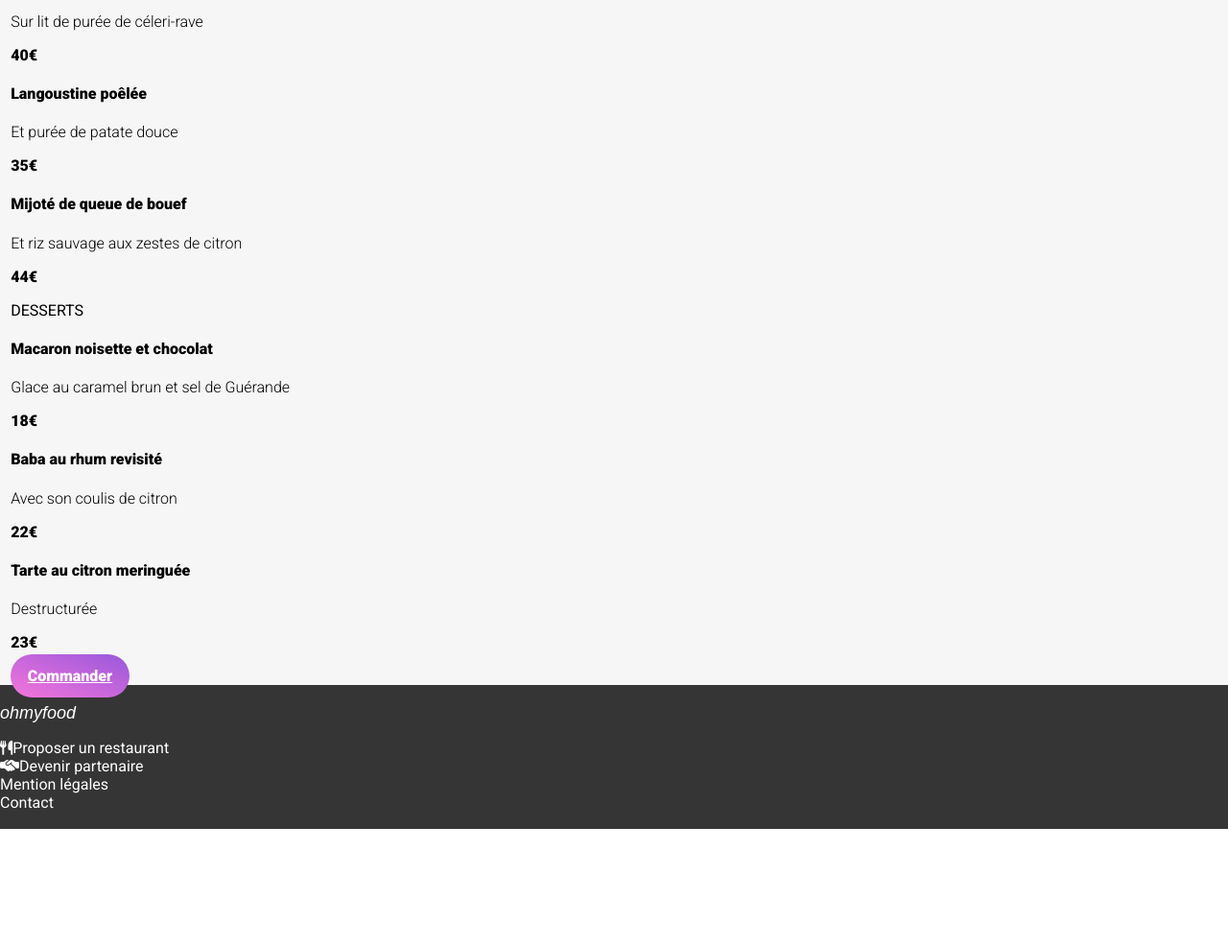
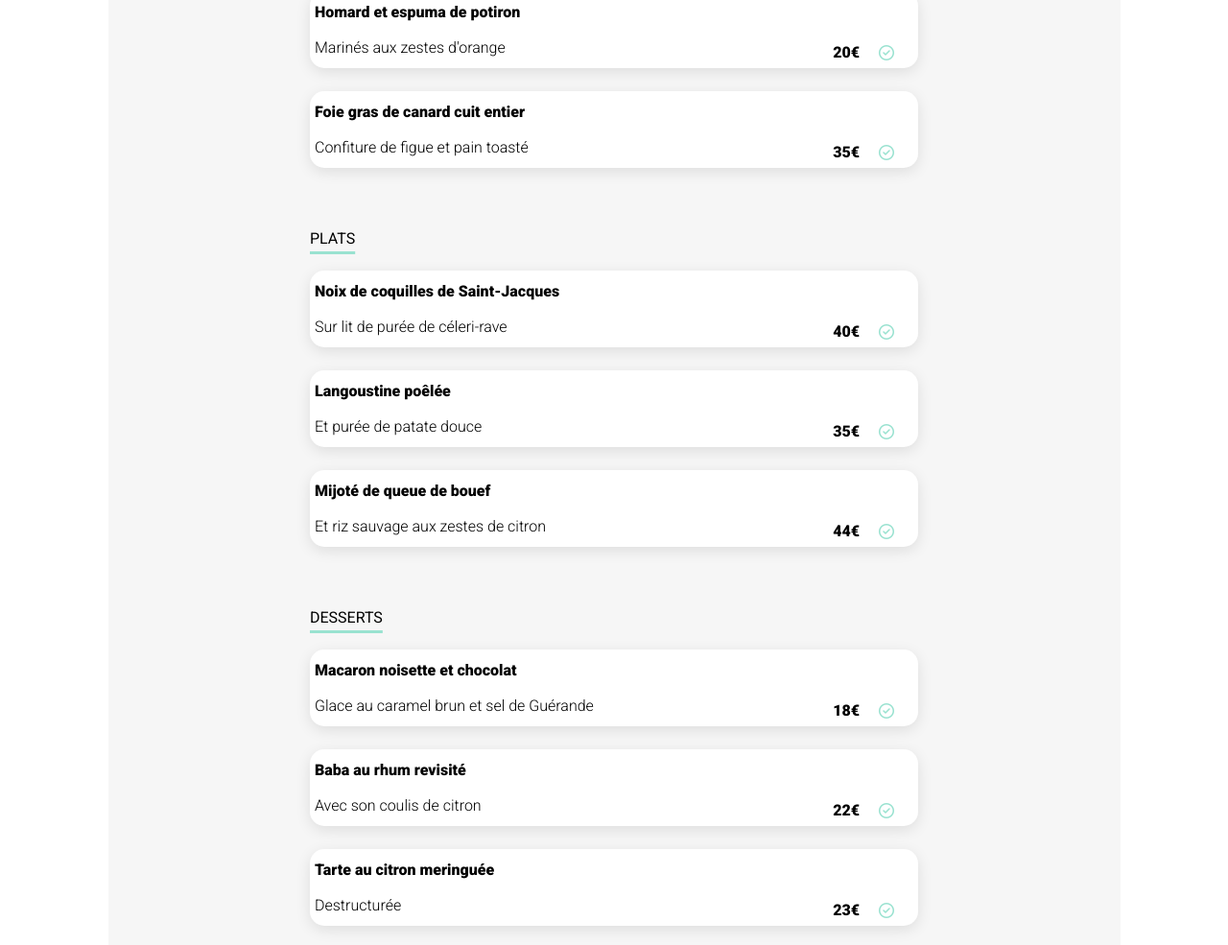
Before and after one commit to DirtyxLight/OhMyFood, a plain HTML site: page restaurants/LaNoteEchantee.html in a window 1280 px wide. Shown: the part 778-1763 px from the top of the page at 96% size. Before the commit the page ends 1642 px from the top, so only its background shows below. Drawn offline with nearby package versions, Linux system fonts and the light colour scheme; files that its build step writes are made by us from their sources; a web font is replaced by a local one.

Commit message:
Pages resto terminées+ media querries

```diff
--- a/assets/main.scss
+++ b/assets/main.scss
@@ -20,7 +20,4 @@
 
 // Pages
 @import "./sass/pages/_homepage";
-@import "./sass/pages/_delice";
-@import "./sass/pages/_note";
-@import "./sass/pages/_french";
-@import "./sass/pages/_palette";
+@import "./sass/pages/_restoPages";
--- a/assets/sass/base/_base.scss
+++ b/assets/sass/base/_base.scss
@@ -3,9 +3,14 @@ html{
 }
 
 body{
-
+    box-sizing: border-box;
     height: auto;
     margin: auto;
+}
+
+a{
+    text-decoration: none;
+    color: black;
 }
 
 h2{
@@ -15,6 +20,15 @@ h2{
 
 h3{
     margin: 0;
+}
+
+h4{
+    margin: 0;
+}
+
+.menu-name{
+    text-decoration:  underline solid $color-select-items 3px;
+    text-underline-offset: 8px;
 }
 
 ul{
@@ -36,17 +50,26 @@ ul{
     height: 50%;
     display: block;
     object-fit: cover;
-    position: relative;
+    position: absolute;
 
 }
 
+
+
 .fa-utensils{
-&::before{
-  font-size: 15px;
-}
+    &::before{
+    font-size: 15px;
+    }
 }
 .fa-handshake-angle{
     &::before{
         font-size: 11px;
     }
 }
+
+.fa-circle-check{
+    color: $color-select-items;
+    padding: 25px 20px;
+    border-radius: 0px 15px 15px 0px;
+
+}
--- a/assets/sass/base/_typography.scss
+++ b/assets/sass/base/_typography.scss
@@ -11,12 +11,16 @@ h1 {
 
 h2{
     font-family: 'Shrikhand',Arial, Helvetica, sans-serif;
-    font-style: italic;
+
     font-weight: 400;
 }
 
 p{
     font-weight: lighter;
+}
+
+.description-menu{
+    margin-top: 5px;
 }
 
 .price {
--- a/assets/sass/components/_button.scss
+++ b/assets/sass/components/_button.scss
@@ -4,4 +4,5 @@
     font-weight: bold;
     color: #ffff;
     border-radius: 25px;
+    margin-bottom: 40px;
 }
--- a/assets/sass/components/_cards.scss
+++ b/assets/sass/components/_cards.scss
@@ -18,7 +18,8 @@
         cursor: pointer;
         font-size: 20px;
         &:active{
-        background-color: $color-btn-main;
+        font-weight: 900;
+        color:$color-nbs;
         }
     }
 
--- a/assets/sass/layout/_footer.scss
+++ b/assets/sass/layout/_footer.scss
@@ -9,6 +9,7 @@ footer {
         padding-top: 1.2rem;
         font-size: 18px;
     }
+
 
     .footer-main {
         &__contact {
@@ -23,6 +24,8 @@ footer {
                 height: 100%;
             }
         }
+
+
 
         &__list {
             @media (min-width:$breakpoint-tablet) {
@@ -46,3 +49,7 @@ footer {
 
     }
 }
+.footer-menu{
+    position: relative;
+    bottom: -265px;
+}
--- a/assets/sass/pages/_french.scss
+++ /dev/null
@@ -1,15 +0,0 @@
-main{
-    width: 100%;
-    background-color: $color-back;
-    border-radius: 40px 40px 0px 0px;
-    padding-top: 3rem;
-    padding-left: 0.7rem;
-
-    .titleLike{
-        display: flex;
-        justify-content: flex-start;
-        align-items: center;
-        column-gap: 40%;
-        padding-bottom: 2.5rem;
-    }
-}
--- a/assets/sass/pages/_homepage.scss
+++ b/assets/sass/pages/_homepage.scss
@@ -33,7 +33,9 @@
         box-shadow: 0px 4px 15px rgba(0, 0, 0, 0.15);
         background-color: #F6F6F6;
         padding: 1.5rem;
-
+        @media (min-width:$breakpoint-pc){
+            width: 15rem;
+        }
 
         &:hover{
             background-color: #F5EDFF;
@@ -42,7 +44,7 @@
             color: #fff;
             border-radius: 50%;
             background-color: $color-nbs;
-            padding: 5px 8px;
+            padding: 4px 8px;
             position: absolute;
             right: 95%;
         }
--- /dev/null
+++ b/assets/sass/pages/_restoPages.scss
@@ -0,0 +1,63 @@
+main{
+    @media (min-width:$breakpoint-pc) {
+        width: 1055px;
+        margin: auto;
+        top: 330px;
+    }
+    width: 100%;
+    background-color: $color-back;
+    border-radius: 40px 40px 0px 0px;
+    padding-top: 3rem;
+    position: relative;
+    top: 265px;
+
+
+    .titleLike{
+        display: flex;
+        justify-content: flex-start;
+        align-items: center;
+        padding-left: 1rem;
+        column-gap: 40%;
+        padding-bottom: 2rem;
+        @media (min-width:$breakpoint-pc){
+            justify-content: center;
+            column-gap: 5%;
+        }
+
+    }
+
+    .menu{
+        display: flex;
+        flex-direction: column;
+        flex-wrap: wrap;
+        align-items: center;
+        row-gap: 4rem;
+        &-prez{
+            display: flex;
+            flex-direction: column;
+            row-gap: 1.5rem;
+        }
+    }
+    .container-menu{
+        @media (min-width:$breakpoint-pc){
+            width: 39rem;
+        }
+        width: 85vw;
+        height: 3.5rem;
+        padding: 12px 5px;
+        background-color: white;
+        border-radius: 15px;
+        box-shadow: 0px 4.01149px 15.0431px rgba(0, 0, 0, 0.1);
+        display: flex;
+        flex-direction: row;
+        flex-wrap: wrap;
+        align-items: center;
+
+        h4{
+            flex: 1 100%;
+        }
+        .description-menu{
+            flex: 2;
+        }
+    }
+}
--- a/assets/sass/utils/_variables.scss
+++ b/assets/sass/utils/_variables.scss
@@ -1 +1,2 @@
 $breakpoint-tablet: 768px;
+$breakpoint-pc: 1024px;
--- a/restaurants/LaNoteEchantee.html
+++ b/restaurants/LaNoteEchantee.html
@@ -5,95 +5,112 @@
     <meta charset="UTF-8">
     <meta http-equiv="X-UA-Compatible" content="IE=edge">
     <meta name="viewport" content="width=device-width, initial-scale=1.0">
-    <link rel="stylesheet" href="assets/main.css">
+    <link rel="stylesheet" href="/assets/main.css">
     <script src="https://kit.fontawesome.com/7a33424303.js" crossorigin="anonymous"></script>
     <link rel="preconnect" href="https://fonts.googleapis.com">
     <link rel="preconnect" href="https://fonts.gstatic.com" crossorigin>
     <link
         href="https://fonts.googleapis.com/css2?family=Roboto:ital,wght@0,300;0,400;0,900;1,400&family=Shrikhand&display=swap"
         rel="stylesheet">
-    <link rel="shortcut icon" href="assets/favIco/favicon.ico" type="image/x-icon">
+        <link rel="shortcut icon" href="/assets/favIco/favicon.ico" type="image/x-icon">
 
     <title>Ohmyfood</title>
 </head>
 
 <body>
     <header class="resto-page">
-        <i class="fa-solid fa-arrow-left-long"></i>
+        <a href="/index.html"><i class="fa-sharp fa-solid fa-arrow-left"></i></a>
         <h1>ohmyfood</h1>
-        <img src="/assets/img/NoteEnchabntee.jpg" alt="La palette du goût">
+
     </header>
+    <div class="image-resto"><img class="img-preview" src="/assets/img/NoteEchantee.jpg" alt="La palette du goût">
+    </div>
     <main>
+        <div class="titleLike">
             <h2>La note enchantée</h2><i class="fa-regular fa-heart"></i>
-        <section class="entrées">
-            <span class="menu">ENTRÉES</span>
+        </div>
+        <section class="menu">
+            <section class="menu-prez">
+                <span class="menu-name">ENTRÉES</span>
                 <div class="container-menu">
                     <h4>Raviole de foie gras</h4>
                     <p class="description-menu">Accompagnées de leur crème à la truffe</p>
                     <p class="price">25€</p>
+                    <i class="fa-regular fa-circle-check"></i>
                 </div>
                 <div class="container-menu">
                     <h4>Caviar osciètre</h4>
                     <p class="description-menu">Sur blini à la farine de blé noir</p>
                     <p class="price">35€</p>
+                    <i class="fa-regular fa-circle-check"></i>
                 </div>
                 <div class="container-menu">
                     <h4>Homard et espuma de potiron</h4>
                     <p class="description-menu">Marinés aux zestes d'orange</p>
                     <p class="price">20€</p>
+                    <i class="fa-regular fa-circle-check"></i>
                 </div>
                 <div class="container-menu">
                     <h4>Foie gras de canard cuit entier</h4>
                     <p class="description-menu">Confiture de figue et pain toasté</p>
                     <p class="price">35€</p>
+                    <i class="fa-regular fa-circle-check"></i>
                 </div>
             </section>
-        <section class="plats">
-            <span class="menu">PLATS</span>
+            <section class="menu-prez">
+                <span class="menu-name">PLATS</span>
                 <div class="container-menu">
                     <h4>Noix de coquilles de Saint-Jacques</h4>
                     <p class="description-menu">Sur lit de purée de céleri-rave</p>
                     <p class="price">40€</p>
+                    <i class="fa-regular fa-circle-check"></i>
                 </div>
                 <div class="container-menu">
                     <h4>Langoustine poêlée</h4>
                     <p class="description-menu">Et purée de patate douce</p>
                     <p class="price">35€</p>
+                    <i class="fa-regular fa-circle-check"></i>
                 </div>
                 <div class="container-menu">
                     <h4>Mijoté de queue de bouef</h4>
                     <p class="description-menu">Et riz sauvage aux zestes de citron</p>
                     <p class="price">44€</p>
+                    <i class="fa-regular fa-circle-check"></i>
                 </div>
             </section>
-        <section class="desserts">
-            <span class="menu">DESSERTS</span>
+            <section class="menu-prez">
+                <span class="menu-name">DESSERTS</span>
                 <div class="container-menu">
                     <h4>Macaron noisette et chocolat</h4>
                     <p class="description-menu">Glace au caramel brun et sel de Guérande</p>
                     <p class="price">18€</p>
+                    <i class="fa-regular fa-circle-check"></i>
                 </div>
                 <div class="container-menu">
                     <h4>Baba au rhum revisité</h4>
                     <p class="description-menu">Avec son coulis de citron</p>
                     <p class="price">22€</p>
+                    <i class="fa-regular fa-circle-check"></i>
                 </div>
                 <div class="container-menu">
                     <h4>Tarte au citron meringuée</h4>
                     <p class="description-menu">Destructurée</p>
                     <p class="price">23€</p>
+                    <i class="fa-regular fa-circle-check"></i>
                 </div>
             </section>
             <a class="btn btn-main" href="">Commander</a>
-
+        </section>
     </main>
-    <footer>
+    <footer class="footer-main footer-menu">
+        <div class="footer-main__contact">
             <h1>ohmyfood</h1>
-        <ul>
-            <li><i class="fa-solid fa-utensils"></i>Proposer un restaurant</li>
-            <li><i class="fa-solid fa-handshake-simple"></i>Devenir partenaire</li>
-            <li>Mention légales</li>
-            <li>Contact</li>
+            <ul class="footer-main__list">
+                <li class="footer-main__lists"><i class="fa-solid fa-utensils "></i>Proposer un restaurant</li>
+                <li class="footer-main__lists"><i class="fa-solid fa-handshake-angle"></i>Devenir partenaire</li>
+                <li class="footer-main__lists">Mention légales</li>
+                <li class="footer-main__lists">Contact</li>
             </ul>
+        </div>
     </footer>
 </body>
```
Also changed, not shown: index.html (+2 -1 lines), restaurants/AlaFracaise.html (+21 -9 lines), restaurants/LeDeliceDesSens.html (+22 -17 lines), restaurants/laPalatteDuGout.html (+23 -17 lines), assets/main.css, assets/sass/pages/_delice.scss (deleted), assets/sass/pages/_note.scss (deleted), assets/sass/pages/_palette.scss (deleted), 1 other file. Lines whose indentation alone changed are shown as unchanged.
